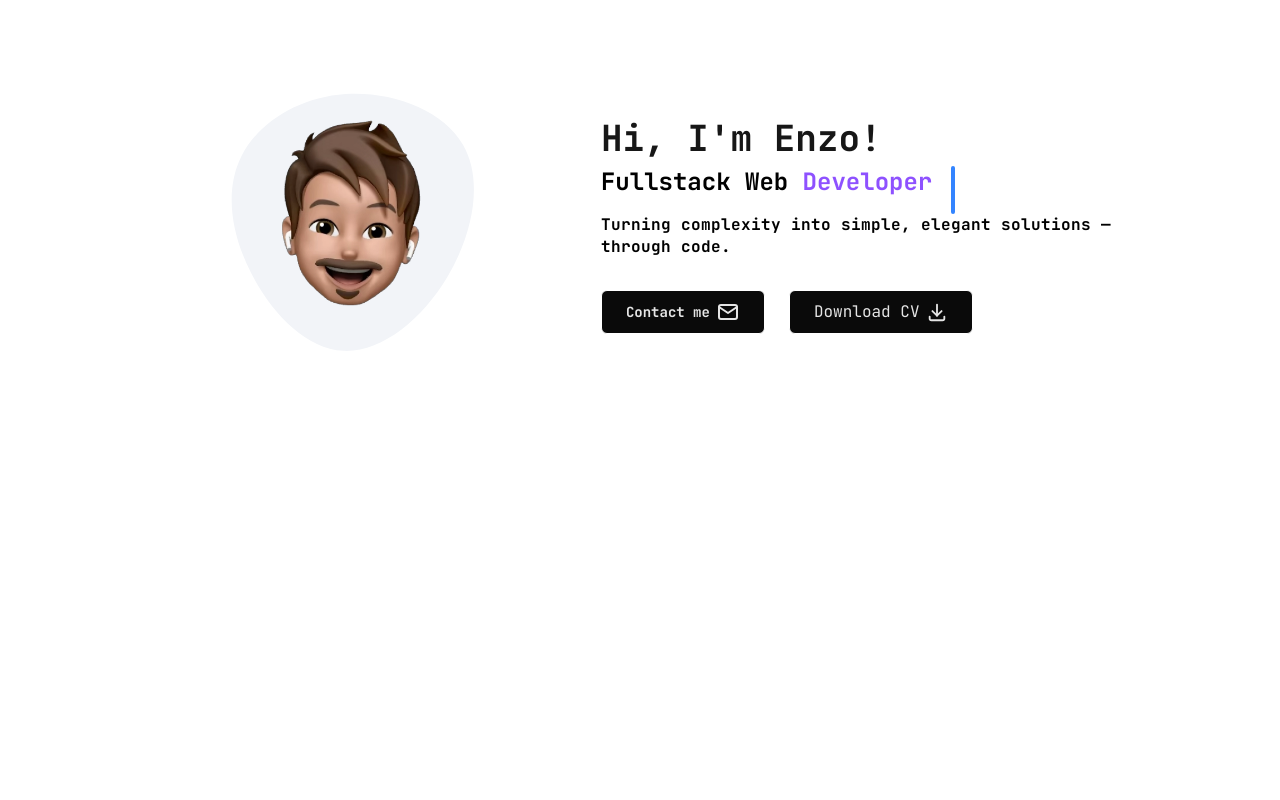
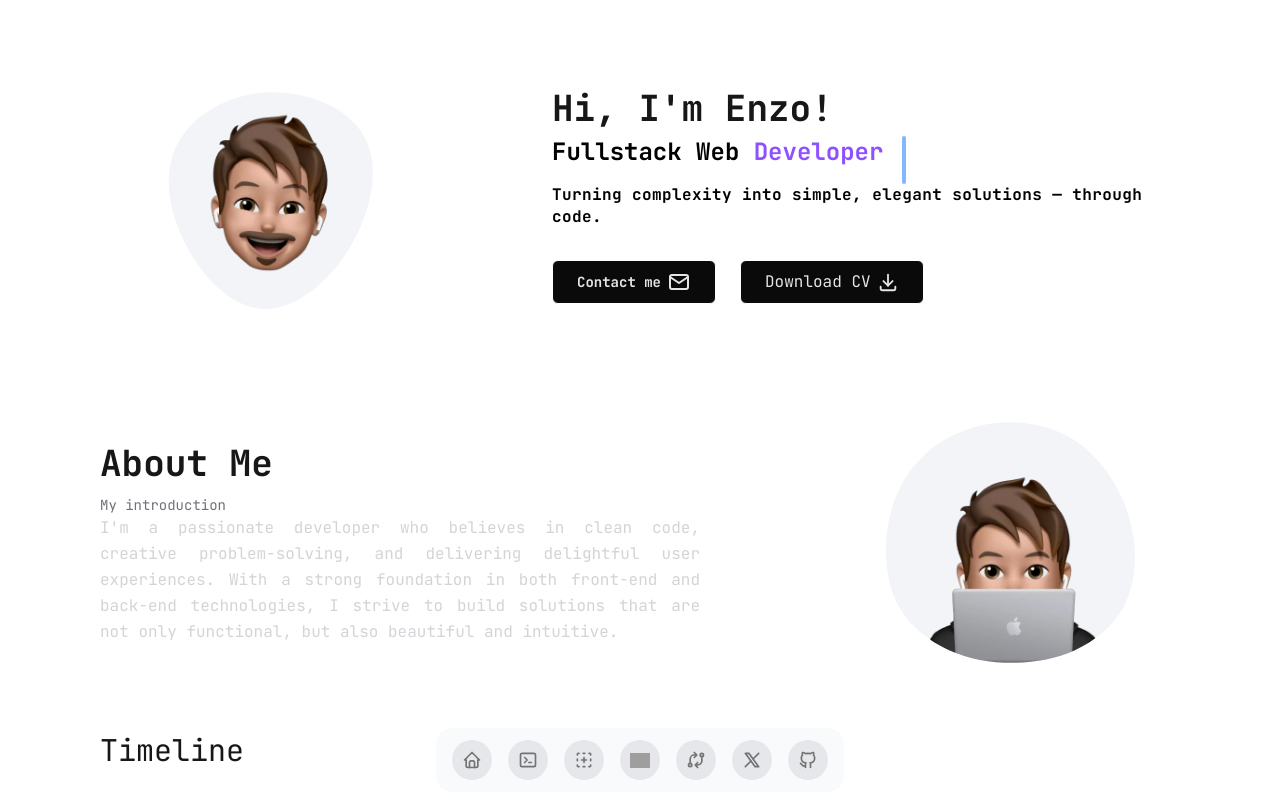
Before and after one commit to Rodriguessz/Portfolio, a Next.js app: page / in a window 1280 px wide. Shown: the top 800 px of the page. Built offline with nearby package versions, Linux system fonts and the light colour scheme; grey boxes are pictures that could not be loaded.

Commit message:
Refactor

```diff
--- a/src/app/page.tsx
+++ b/src/app/page.tsx
@@ -1,5 +1,9 @@
+import { AboutSection } from "@/components/layout/AboutSection";
 import { Container } from "@/components/layout/Container";
 import { HomeSection } from "@/components/layout/HomeSection";
+import { TimelineSection } from "@/components/layout/TimelineSection";
+import { FloatingDock } from "@/components/ui/FloatingDock";
+import { items } from "@/components/ui/FloatingDock/items";
 
 
 export default function Home() {
@@ -8,6 +12,11 @@ export default function Home() {
       <>
         <Container>
           <HomeSection />
+          <AboutSection />
+          <TimelineSection />
+
+
+          <FloatingDock desktopClassName="fixed bottom-2 left-1/2 -translate-x-1/2" mobileClassName="fixed " items={items}/>
         </Container>
       </>
 
--- a/src/components/layout/AboutSection/index.tsx
+++ b/src/components/layout/AboutSection/index.tsx
@@ -1,23 +1,80 @@
+'use client'
+
+import { easeInOut, motion } from "motion/react"
+
 interface AboutSectionProps {
     className?: string,
 }
 
-export const AboutSection = ({className = ""} : AboutSectionProps) => {
-    return(
-        <>
-            <section className="flex justify-between flex-col gap-4 p-8">
-                <h2 className="text-3xl">About Me</h2>
+export const AboutSection = ({ className = "" }: AboutSectionProps) => {
+    return (
+        <section className={`flex flex-col items-center ${className}`}>
 
-                <div className="flex text-justify gap-10">
+            {/* Container de conteúdo com imagem + texto */}
+            <div className="flex flex-col gap-5 md:flex-row md:gap-5 md:items-center w-full max-w-6xl">
+                {/* Texto */}
+                <div className="w-full md:w-[60%] flex flex-col justify-center md:max-w-[600px] mt-10 md:mt-0">
 
-                    <div>
-                        <p>Lorem ipsum dolor sit amet consectetur adipisicing elit. Facere ullam quidem dolores, ut neque vitae in temporibus doloremque nihil, nemo laboriosam perspiciatis totam aliquam aperiam ea assumenda esse nulla porro!</p>
-                    </div>
-                </div>
-            </section>
-        </>
-    )
+                 {/* Título centralizado */}
+                <h2 className="text-2xl sm:text-3xl md:text-4xl font-bold mb-3 ">
+                    About Me
+                </h2>
+                <p className="text-sm text-zinc-500">
+                    My introduction
+                </p>
 
 
+                    <p className="text-base leading-relaxed text-zinc-300 text-justify" >
+                        I'm a passionate developer who believes in clean code, creative problem-solving,
+                        and delivering delightful user experiences. With a strong foundation in both
+                        front-end and back-end technologies, I strive to build solutions that are not only
+                        functional, but also beautiful and intuitive.
+                    </p>
+                </div>
 
+                {/* Imagem animada */}
+                <motion.div
+                    className="md:w-[40%] w-full flex items-center justify-center md:justify-end"
+                    animate={{ y: [0, -10, 0] }}
+                    transition={{ duration: 1.2, repeat: Infinity, ease: easeInOut }}>
+
+            <svg
+                viewBox="0 0 200 200"
+                xmlns="http://www.w3.org/2000/svg"
+                className="h-auto max-w-[280px]"
+                >
+                <defs>
+                    <clipPath id="blobClip">
+                    <path
+                        d="M43.1,-75C55.7,-67.2,65.9,-55.6,73.5,-42.5C81.1,-29.3,86,-14.7,87.4,0.8C88.8,16.3,86.7,32.6,79.3,45.9C71.8,59.2,59,69.6,44.9,76.1C30.8,82.5,15.4,85.1,0,85.1C-15.4,85.1,-30.7,82.5,-45,76.1C-59.2,69.7,-72.3,59.5,-80.1,46.2C-88,32.9,-90.6,16.4,-90,0.4C-89.3,-15.7,-85.3,-31.3,-77.5,-44.7C-69.7,-58,-58,-69.1,-44.4,-76.3C-30.8,-83.5,-15.4,-86.9,-0.1,-86.7C15.2,-86.5,30.4,-82.7,43.1,-75Z"
+                        transform="translate(100 100)"
+                    />
+                    </clipPath>
+                </defs>
+
+                {/* Fundo do blob */}
+                <path
+                    fill="#F2F4F8"
+                    d="M43.1,-75C55.7,-67.2,65.9,-55.6,73.5,-42.5C81.1,-29.3,86,-14.7,87.4,0.8C88.8,16.3,86.7,32.6,79.3,45.9C71.8,59.2,59,69.6,44.9,76.1C30.8,82.5,15.4,85.1,0,85.1C-15.4,85.1,-30.7,82.5,-45,76.1C-59.2,69.7,-72.3,59.5,-80.1,46.2C-88,32.9,-90.6,16.4,-90,0.4C-89.3,-15.7,-85.3,-31.3,-77.5,-44.7C-69.7,-58,-58,-69.1,-44.4,-76.3C-30.8,-83.5,-15.4,-86.9,-0.1,-86.7C15.2,-86.5,30.4,-82.7,43.1,-75Z"
+                    transform="translate(100 100)"
+                />
+
+                {/* Imagem recortada pelo blob */}
+                <image
+                    href="/macMemoji.webp"
+                    x="16"
+                    y="34"
+                    width="170"
+                    height="170"
+                    preserveAspectRatio="xMidYMid meet"
+                    clipPath="url(#blobClip)"
+                />
+                </svg>
+
+
+                </motion.div>
+
+            </div>
+        </section>
+    )
 }
--- a/src/components/layout/Container/index.tsx
+++ b/src/components/layout/Container/index.tsx
@@ -8,7 +8,7 @@ interface ContainerProps  {
 export const Container = ({ children } : ContainerProps) => {
     return(
         <>
-            <div className="container flex flex-col h-screen max-w-6xl m-auto p-9">
+            <div className="container flex flex-col h-screen max-w-6xl m-auto p-9 gap-12">
                 {children}
             </div>
         </>
--- a/src/components/layout/HomeSection/index.tsx
+++ b/src/components/layout/HomeSection/index.tsx
@@ -7,11 +7,7 @@ import { Button } from "@/components/ui/Button"
 import { words } from "./helper"
 
 import { IconMail, IconDownload } from "@tabler/icons-react"
-
 import { easeInOut, motion } from "motion/react"
-
-
-
 
 interface HomeSectionProps {
     className?: string,
@@ -19,36 +15,18 @@ interface HomeSectionProps {
 
 export const HomeSection = ({ className = "" }: HomeSectionProps) => {
     return (
-        <>
-            <section className="flex flex-col md:flex-row md:gap-5 md:items-center">
+        <section className={`flex flex-col md:flex-row md:gap-5 md:items-center ${className}`}>
 
-                {/* <div className="md:w-1/2 w-full flex items-center justify-center">
+            {/* Imagem animada */}
+            <motion.div
+                className="md:w-[40%] w-full flex items-center justify-center md:justify-start"
+                animate={{ y: [0, -10, 0] }}
+                transition={{ duration: 1.2, repeat: Infinity, ease: easeInOut }}
+            >
                 <svg
                     viewBox="0 0 200 200"
                     xmlns="http://www.w3.org/2000/svg"
-                        className="w-full h-auto max-w-[380px]"
-                    >
-                        <path
-                            fill="#F2F4F8"
-                            d="M64.8,-37.6C75.6,-18.8,70,9.2,56.5,31.9C43,54.5,21.5,71.8,1.7,70.8C-18.1,69.8,-36.3,50.6,-46.9,29.6C-57.6,8.6,-60.8,-14.2,-51.7,-32C-42.6,-49.8,-21.3,-62.7,2.9,-64.4C27,-66,54.1,-56.4,64.8,-37.6Z"
-                            transform="translate(100 100)"
-                        />
-                        <image
-                            href="/memoji.webp"
-                            x="31"
-                            y="23"
-                            width="150"
-                            height="150"
-                            preserveAspectRatio="xMidYMid meet"
-                        />
-                    </svg>
-                </div> */}
-
-                <motion.div className="md:w-1/2 w-full flex items-center justify-center" animate={{y: [0, -10, 0]}} transition={{duration: 1.2, repeat: Infinity, ease: easeInOut}}>
-                    <svg
-                            viewBox="0 0 200 200"
-                            xmlns="http://www.w3.org/2000/svg"
-                            className="w-full h-auto max-w-[380px]"
+                    className="h-auto max-w-[320px]"
                 >
                     <path
                         fill="#F2F4F8"
@@ -66,17 +44,20 @@ export const HomeSection = ({ className = "" }: HomeSectionProps) => {
                 </svg>
             </motion.div>
 
-
-                <div>
-
+            {/* Texto e Ações */}
+            <div className="w-full md:w-[60%] flex flex-col justify-center md:max-w-[600px]">
                 <div id="introduction">
-                        <h1 className="text-2xl sm:text-3xl md:text-4xl font-bold ">Hi, I'm Enzo!</h1>
+                    <h1 className="text-2xl sm:text-3xl md:text-4xl font-bold">Hi, I'm Enzo!</h1>
                     <TypewriterEffectSmooth words={words} className="mt-2 mb-0" />
-                        <DinamicText className="m-0" words="Turning complexity into simple, elegant solutions — through code." duration={2.8} filter={true} />
+                    <DinamicText
+                        className="m-0"
+                        words="Turning complexity into simple, elegant solutions — through code."
+                        duration={2.8}
+                        filter={true}
+                    />
                 </div>
 
                 <div id="actions" className="flex gap-6 mt-8">
-
                     <Button className="border-white border text-sm font-bold">
                         <p>Contact me</p>
                         <IconMail className="text-xs font-light" />
@@ -86,18 +67,8 @@ export const HomeSection = ({ className = "" }: HomeSectionProps) => {
                         Download CV
                         <IconDownload size={22} />
                     </Button>
-
                 </div>
-
             </div>
-
-
-
-
         </section>
-        </>
     )
-
-
-
 }
--- a/src/components/layout/TimelineSection/index.tsx
+++ b/src/components/layout/TimelineSection/index.tsx
@@ -3,16 +3,15 @@ import { data } from "./helper"
 
 interface TimelineSectionProps {
     className?: string,
-    scrollContainerRef: React.RefObject<HTMLElement | null>
 }
 
 
-export const TimelineSection = ({className = "", scrollContainerRef} : TimelineSectionProps) => {
+export const TimelineSection = ({className = ""} : TimelineSectionProps) => {
     return(
         <>
-            <section className="flex justify-between flex-col gap-4 p-8">
+            <section className="flex justify-between flex-col gap-4">
                 <h2 className="text-3xl">Timeline</h2>
-                <Timeline data={data} scrollContainerRef={scrollContainerRef}/>
+                <Timeline data={data}/>
             </section>
         </>
     )
--- a/src/components/ui/Timeline/index.tsx
+++ b/src/components/ui/Timeline/index.tsx
@@ -13,7 +13,7 @@ interface TimelineEntry {
 
 }
 
-export const Timeline = ({ data, scrollContainerRef }: { data: TimelineEntry[],   scrollContainerRef: React.RefObject<HTMLElement | null>; }) => {
+export const Timeline = ({ data,  }: { data: TimelineEntry[] }) => {
   const ref = useRef<HTMLDivElement>(null);
   const containerRef = useRef<HTMLDivElement>(null);
   const [height, setHeight] = useState(0);
@@ -26,7 +26,7 @@ export const Timeline = ({ data, scrollContainerRef }: { data: TimelineEntry[],
   }, [ref]);
 
   const { scrollYProgress } = useScroll({
-    target: scrollContainerRef,
+    target: containerRef,
     offset: ["start 50%", "end 100%"],
   });
 
```
Also changed, not shown: public/macMemoji.webp (added). Lines whose indentation alone changed are shown as unchanged.
